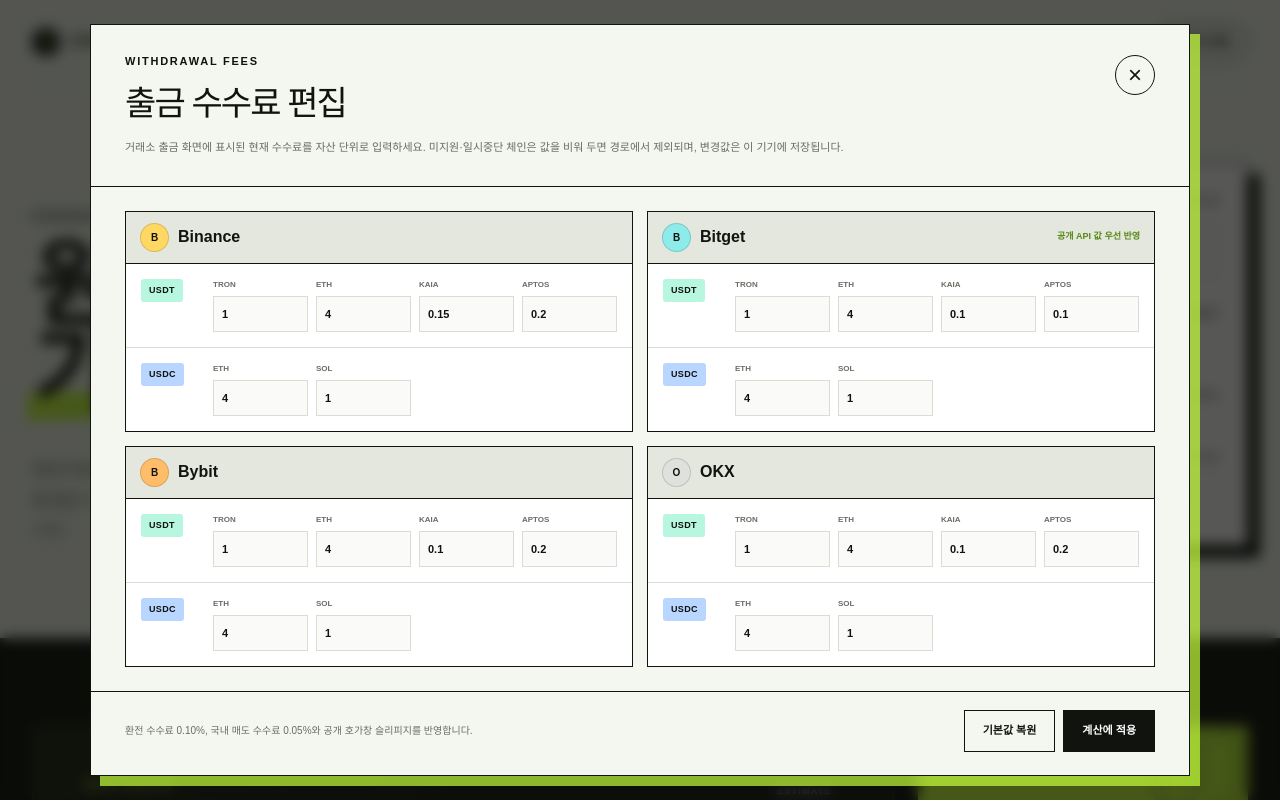
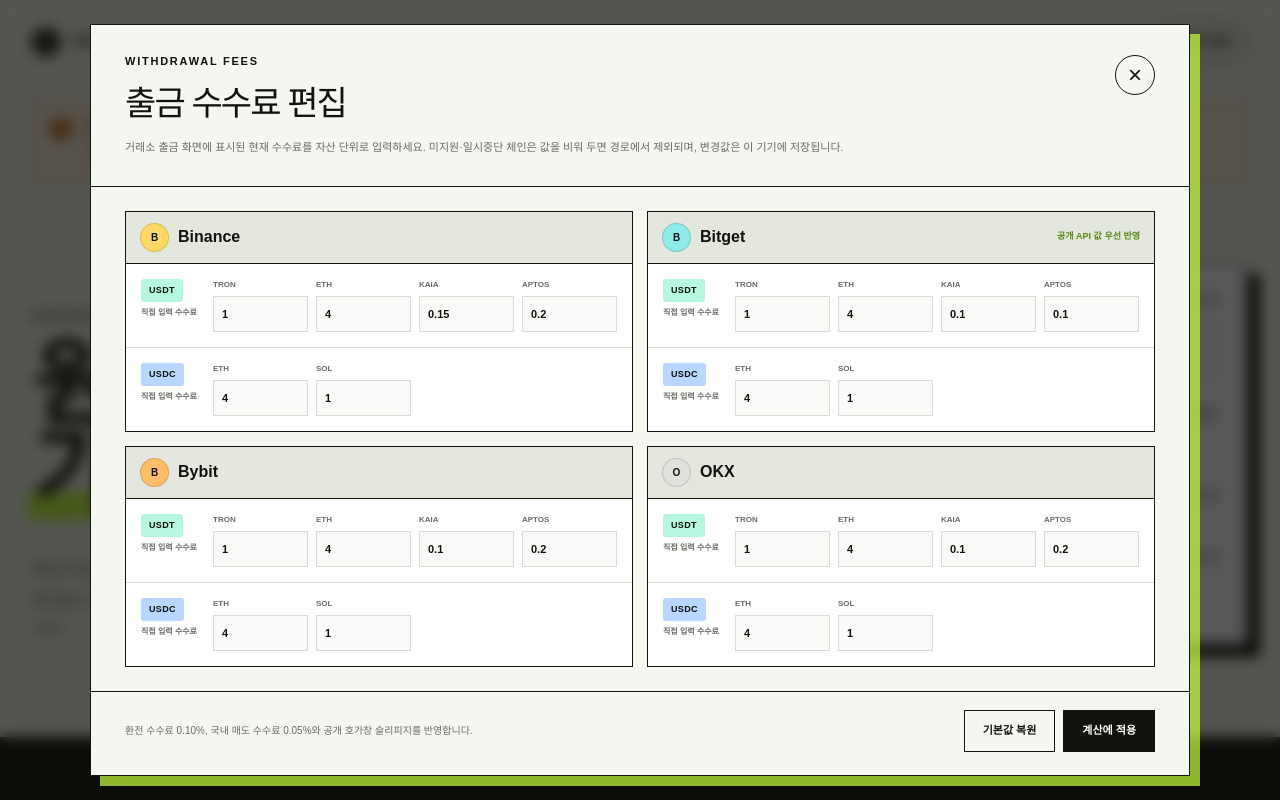
Before and after one commit to cookiee0409/StablePath, a Next.js app: page / in a window 1280 px wide. Both pictures are taken after a click on the button "수수료 편집". Shown: the top 800 px of the page. Built offline with nearby package versions, Linux system fonts and the light colour scheme; no server answers.

Commit message:
Harden live market data routing (3/4)

```diff
--- a/app/page.tsx
+++ b/app/page.tsx
@@ -6,21 +6,40 @@
 type Exchange = "Binance" | "Bitget" | "Bybit" | "OKX";
 type DomesticExchange = "Upbit" | "Bithumb";
 type Chain = "Tron" | "Ethereum" | "Kaia" | "Aptos" | "Solana";
-type QuoteSource = "live" | "fallback";
+type QuoteSource = "live" | "stale" | "unavailable";
+type FeeSource = "live" | "stale" | "manual";
+type RouteSource = "live" | "estimate";
 type OrderLevel = {
   price: number;
   size: number;
 };
+type QuoteDiagnostics = {
+  checkedAt: string;
+  endpoint?: string;
+  latencyMs?: number;
+  reason?: string;
+  statusCode?: number;
+};
+type FeeAssetPayload = {
+  fees: Partial<Record<Chain, number>>;
+  supportedChains: Chain[];
+  source: QuoteSource;
+  checkedAt: string;
+  endpoint?: string;
+  latencyMs?: number;
+  reason?: string;
+  statusCode?: number;
+};
 
 type MarketPayload = {
-  foreign: Array<{
+  foreign: Array<QuoteDiagnostics & {
     exchange: Exchange;
     bid: number;
     ask: number;
     last: number;
     source: QuoteSource;
   }>;
-  domestic: Array<{
+  domestic: Array<QuoteDiagnostics & {
     exchange: DomesticExchange;
     asset: Asset;
     bid: number;
@@ -30,7 +49,11 @@
     source: QuoteSource;
   }>;
   liveFees?: {
-    Bitget?: Partial<Record<Asset, Partial<Record<Chain, number>>>>;
+    Bitget?: Partial<Record<Asset, FeeAssetPayload>>;
+  };
+  quality?: {
+    quotes: "live" | "partial";
+    fees: "live" | "partial";
   };
   updatedAt: string;
   hasFallback: boolean;
@@ -40,6 +63,7 @@
   Exchange,
   Record<Asset, Partial<Record<Chain, number>>>
 >;
+type FeeSourceMatrix = Record<Exchange, Record<Asset, FeeSource>>;
 
 type RouteResult = {
   id: string;
@@ -62,7 +86,8 @@
   levelsUsed: number;
   visibleBidLiquidity: number;
   krw: number;
-  source: QuoteSource;
+  source: RouteSource;
+  feeSource: FeeSource;
   converted: boolean;
 };
 
@@ -138,7 +163,9 @@
     bid: 0.9997,
     ask: 1.0003,
     last: 1,
-    source: "fallback",
+    source: "unavailable",
+    checkedAt: new Date(0).toISOString(),
+    reason: "CONNECTING",
   })),
   domestic: DOMESTIC_EXCHANGES.flatMap((exchange, exchangeIndex) =>
     ASSETS.map((asset, assetIndex) => {
@@ -150,7 +177,9 @@
         bid,
         ask,
         ...fallbackOrderbook(bid, ask, asset),
-        source: "fallback" as const,
+        source: "unavailable" as const,
+        checkedAt: new Date(0).toISOString(),
+        reason: "CONNECTING",
       };
     }),
   ),
@@ -172,13 +201,63 @@
 ): FeeMatrix {
   const bitget = liveFees?.Bitget;
   if (!bitget) return current;
+  const usdt =
+    bitget.USDT &&
+    bitget.USDT.source !== "unavailable" &&
+    Object.keys(bitget.USDT.fees).length > 0
+      ? { ...bitget.USDT.fees }
+      : { ...current.Bitget.USDT };
+  const usdc =
+    bitget.USDC &&
+    bitget.USDC.source !== "unavailable" &&
+    Object.keys(bitget.USDC.fees).length > 0
+      ? { ...bitget.USDC.fees }
+      : { ...current.Bitget.USDC };
   return {
     ...current,
     Bitget: {
-      USDT: { ...current.Bitget.USDT, ...(bitget.USDT ?? {}) },
-      USDC: { ...current.Bitget.USDC, ...(bitget.USDC ?? {}) },
+      USDT: usdt,
+      USDC: usdc,
     },
   };
+}
+
+function createManualFeeSources(): FeeSourceMatrix {
+  return Object.fromEntries(
+    EXCHANGES.map((exchange) => [
+      exchange,
+      { USDT: "manual", USDC: "manual" },
+    ]),
+  ) as FeeSourceMatrix;
+}
+
+function resolveFeeSources(
+  liveFees: MarketPayload["liveFees"],
+): FeeSourceMatrix {
+  const sources = createManualFeeSources();
+  for (const feeAsset of ASSETS) {
+    const result = liveFees?.Bitget?.[feeAsset];
+    if (
+      result &&
+      result.source !== "unavailable" &&
+      Object.keys(result.fees).length > 0
+    ) {
+      sources.Bitget[feeAsset] = result.source;
+    }
+  }
+  return sources;
+}
+
+function sourceLabel(source: QuoteSource) {
+  if (source === "live") return "live";
+  if (source === "stale") return "stale";
+  return "unavailable";
+}
+
+function feeSourceLabel(source: FeeSource) {
+  if (source === "live") return "실시간 수수료";
+  if (source === "stale") return "최근 수수료";
+  return "직접 입력 수수료";
 }
 
 function displayTime(iso: string) {
@@ -253,6 +332,9 @@
   );
   const [market, setMarket] = useState<MarketPayload>(FALLBACK_MARKET);
   const [fees, setFees] = useState<FeeMatrix>(DEFAULT_FEES);
+  const [feeSources, setFeeSources] = useState<FeeSourceMatrix>(
+    createManualFeeSources,
+  );
   const [loading, setLoading] = useState(true);
   const [refreshing, setRefreshing] = useState(false);
   const [feePanelOpen, setFeePanelOpen] = useState(false);
@@ -260,15 +342,23 @@
   const hasSavedFees = useRef(false);
 
   useEffect(() => {
+    let restoreTimer: number | undefined;
     try {
       const stored = localStorage.getItem("stablepath-fees");
       if (stored) {
-        setFees(JSON.parse(stored) as FeeMatrix);
-        hasSavedFees.current = true;
+        const savedFees = JSON.parse(stored) as FeeMatrix;
+        restoreTimer = window.setTimeout(() => {
+          setFees(savedFees);
+          setFeeSources(createManualFeeSources());
+          hasSavedFees.current = true;
+        }, 0);
       }
     } catch {
       // Invalid local preferences fall back to the maintained defaults.
     }
+    return () => {
+      if (restoreTimer !== undefined) window.clearTimeout(restoreTimer);
+    };
   }, []);
 
   const refreshMarket = useCallback(async (manual = false) => {
@@ -279,7 +369,8 @@
       const payload = (await response.json()) as MarketPayload;
       setMarket(payload);
       if (!hasSavedFees.current) {
-        setFees((current) => mergeFees(current, payload.liveFees));
+        setFees(mergeFees(DEFAULT_FEES, payload.liveFees));
+        setFeeSources(resolveFeeSources(payload.liveFees));
       }
     } catch {
       setMarket((current) => ({ ...current, hasFallback: true }));
@@ -290,9 +381,12 @@
   }, []);
 
   useEffect(() => {
-    refreshMarket();
+    const initialRefresh = window.setTimeout(() => refreshMarket(), 0);
     const interval = window.setInterval(() => refreshMarket(), 20_000);
-    return () => window.clearInterval(interval);
+    return () => {
+      window.clearTimeout(initialRefresh);
+      window.clearInterval(interval);
+    };
   }, [refreshMarket]);
 
   const routes = useMemo<RouteResult[]>(() => {
@@ -304,20 +398,21 @@
       selectedExchange === "all" ? EXCHANGES : [selectedExchange];
 
     for (const exchange of activeExchanges) {
-      const foreign =
-        market.foreign.find((quote) => quote.exchange === exchange) ??
-        FALLBACK_MARKET.foreign[0];
+      const foreign = market.foreign.find(
+        (quote) => quote.exchange === exchange,
+      );
 
       for (const transferAsset of ASSETS) {
         const converted = transferAsset !== asset;
         let quantityAfterSwap = parsedAmount;
 
+        if (converted && foreign?.source !== "live") continue;
         if (asset === "USDT" && transferAsset === "USDC") {
           quantityAfterSwap =
-            (parsedAmount / foreign.ask) * (1 - EXCHANGE_FEES[exchange]);
+            (parsedAmount / foreign!.ask) * (1 - EXCHANGE_FEES[exchange]);
         } else if (asset === "USDC" && transferAsset === "USDT") {
           quantityAfterSwap =
-            parsedAmount * foreign.bid * (1 - EXCHANGE_FEES[exchange]);
+            parsedAmount * foreign!.bid * (1 - EXCHANGE_FEES[exchange]);
         }
 
         for (const chain of CHAINS[transferAsset]) {
@@ -338,7 +433,7 @@
               (quote) =>
                 quote.exchange === domestic && quote.asset === transferAsset,
             );
-            if (!domesticQuote) continue;
+            if (!domesticQuote || domesticQuote.source !== "live") continue;
 
             const execution = executeMarketSell(
               netQuantity,
@@ -346,10 +441,9 @@
             );
             const krw =
               execution.grossKrw * (1 - DOMESTIC_FEES[domestic]);
-            const source: QuoteSource =
-              foreign.source === "live" && domesticQuote.source === "live"
-                ? "live"
-                : "fallback";
+            const feeSource = feeSources[exchange][transferAsset];
+            const source: RouteSource =
+              feeSource === "live" ? "live" : "estimate";
 
             candidates.push({
               id: [
@@ -370,6 +464,7 @@
               ...execution,
               krw,
               source,
+              feeSource,
               converted,
             });
           }
@@ -386,7 +481,7 @@
       }
       return b.krw - a.krw;
     });
-  }, [amount, asset, fees, market, selectedExchange]);
+  }, [amount, asset, feeSources, fees, market, selectedExchange]);
 
   const fullyFillableRoutes = routes.filter((route) => route.fullyFillable);
   const best = fullyFillableRoutes[0];
@@ -416,6 +511,13 @@
       },
     };
     setFees(next);
+    setFeeSources((current) => ({
+      ...current,
+      [exchange]: {
+        ...current[exchange],
+        [feeAsset]: "manual",
+      },
+    }));
     hasSavedFees.current = true;
     localStorage.setItem("stablepath-fees", JSON.stringify(next));
   };
@@ -423,9 +525,31 @@
   const resetFees = () => {
     const next = mergeFees(DEFAULT_FEES, market.liveFees);
     setFees(next);
+    setFeeSources(resolveFeeSources(market.liveFees));
     hasSavedFees.current = false;
     localStorage.removeItem("stablepath-fees");
   };
+
+  const qualityIssues = [
+    ...market.foreign
+      .filter((quote) => quote.source !== "live")
+      .map(
+        (quote) =>
+          `${quote.exchange} 환전 시세 ${sourceLabel(quote.source)}`,
+      ),
+    ...market.domestic
+      .filter((quote) => quote.source !== "live")
+      .map(
+        (quote) =>
+          `${quote.exchange} ${quote.asset} 호가 ${sourceLabel(quote.source)}`,
+      ),
+    ...ASSETS.flatMap((feeAsset) => {
+      const result = market.liveFees?.Bitget?.[feeAsset];
+      return result && result.source !== "live"
+        ? [`Bitget ${feeAsset} 수수료 ${sourceLabel(result.source)}`]
+        : [];
+    }),
+  ];
 
   return (
     <main>
@@ -456,6 +580,20 @@
           </button>
         </div>
       </header>
+
+      {!loading && qualityIssues.length > 0 && (
+        <div className="data-quality-banner" role="status">
+          <span>!</span>
+          <div>
+            <strong>일부 실시간 데이터를 확인하지 못했습니다.</strong>
+            <p>
+              실시간 환전 시세나 국내 호가가 없는 경로는 추천에서 제외합니다.
+              수수료가 없을 때만 편집값을 예상치로 사용합니다.
+            </p>
+            <small>{qualityIssues.join(" · ")}</small>
+          </div>
+        </div>
+      )}
 
       <section className="hero" id="top">
         <div className="hero-copy">
@@ -556,7 +694,11 @@
             </div>
             {best && (
               <span className={`quote-badge ${best.source}`}>
-                {best.source === "live" ? "LIVE" : "ESTIMATE"}
+                {best.source === "live"
+                  ? "LIVE"
+                  : best.feeSource === "stale"
+                    ? "STALE FEE"
+                    : "MANUAL FEE"}
               </span>
             )}
           </div>
@@ -699,8 +841,16 @@
                   <strong>{quote.exchange}</strong>
                 </div>
                 <div>
-                  <span>{quote.bid.toFixed(4)}</span>
-                  <strong>{quote.ask.toFixed(4)}</strong>
+                  <span>
+                    {quote.source === "unavailable"
+                      ? "—"
+                      : quote.bid.toFixed(4)}
+                  </span>
+                  <strong>
+                    {quote.source === "unavailable"
+                      ? "—"
+                      : quote.ask.toFixed(4)}
+                  </strong>
                   <i className={quote.source}>{quote.source}</i>
                 </div>
               </div>
@@ -732,18 +882,32 @@
                     <strong>{exchange}</strong>
                   </div>
                   <div>
-                    <span>{krwFormatter.format(usdt?.bid ?? 0)}원</span>
-                    <strong>{krwFormatter.format(usdc?.bid ?? 0)}원</strong>
+                    <span>
+                      {usdt?.source === "unavailable"
+                        ? "—"
+                        : `${krwFormatter.format(usdt?.bid ?? 0)}원`}
+                    </span>
+                    <strong>
+                      {usdc?.source === "unavailable"
+                        ? "—"
+                        : `${krwFormatter.format(usdc?.bid ?? 0)}원`}
+                    </strong>
                     <i
                       className={
                         usdt?.source === "live" && usdc?.source === "live"
                           ? "live"
-                          : "fallback"
+                          : usdt?.source === "stale" ||
+                              usdc?.source === "stale"
+                            ? "stale"
+                            : "unavailable"
                       }
                     >
                       {usdt?.source === "live" && usdc?.source === "live"
                         ? "live"
-                        : "estimate"}
+                        : usdt?.source === "stale" ||
+                            usdc?.source === "stale"
+                          ? "stale"
+                          : "unavailable"}
                     </i>
                   </div>
                 </div>
@@ -764,7 +928,9 @@
         </div>
 
         <div className="orderbook-grid">
-          {market.domestic.map((quote) => {
+          {market.domestic
+            .filter((quote) => quote.source !== "unavailable")
+            .map((quote) => {
             const asks = quote.asks.slice(0, 3).reverse();
             const bids = quote.bids.slice(0, 5);
             const displayedLevels = [...asks, ...bids];
@@ -841,7 +1007,7 @@
                 </div>
               </article>
             );
-          })}
+            })}
         </div>
       </section>
 
@@ -938,7 +1104,7 @@
                       {route.fullyFillable
                         ? route.source === "live"
                           ? "실시간 호가 전량 체결"
-                          : "예상 호가 전량 체결"
+                          : `${feeSourceLabel(route.feeSource)} · 실시간 호가 체결`
                         : `호가 부족 · ${(route.fillRatio * 100).toFixed(1)}% 체결`}
                     </small>
                   </td>
@@ -1074,9 +1240,14 @@
                   </div>
                   {ASSETS.map((feeAsset) => (
                     <div className="fee-asset-row" key={feeAsset}>
-                      <span className={`asset-pill ${feeAsset.toLowerCase()}`}>
-                        {feeAsset}
-                      </span>
+                      <div className="fee-asset-label">
+                        <span className={`asset-pill ${feeAsset.toLowerCase()}`}>
+                          {feeAsset}
+                        </span>
+                        <small className={feeSources[exchange][feeAsset]}>
+                          {feeSourceLabel(feeSources[exchange][feeAsset])}
+                        </small>
+                      </div>
                       <div>
                         {CHAINS[feeAsset].map((chain) => (
                           <label key={chain}>
```
